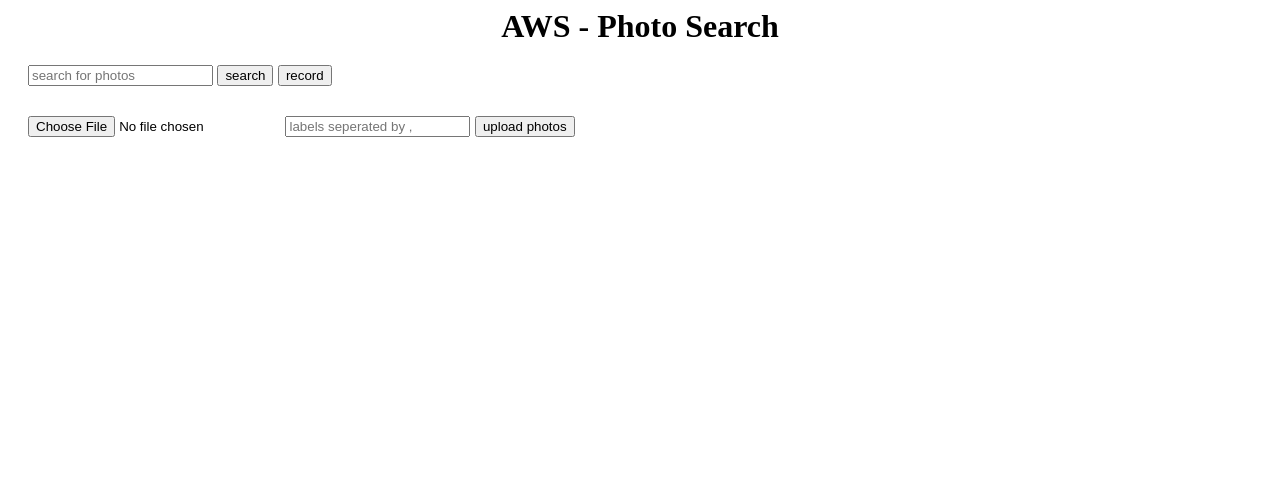
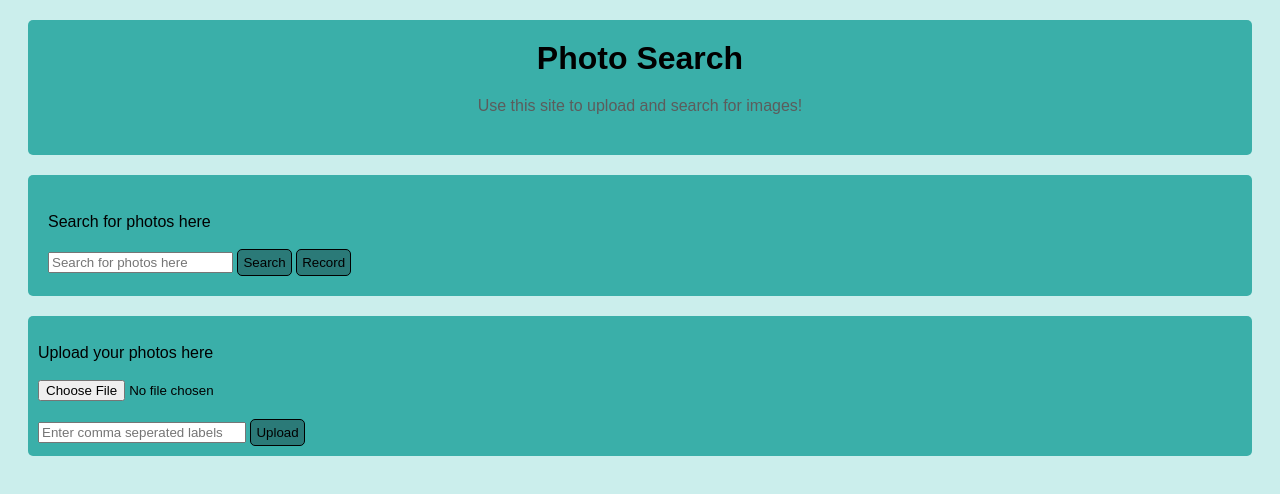
Before and after one commit to sairam-haribabu/AWS-Photo-Rekognition-Frontend, a website: page src/index.html in a window 1280 px wide. Drawn offline with nearby package versions, Linux system fonts and the light colour scheme.

Commit message:
UI Changes

```diff
--- a/src/index.html
+++ b/src/index.html
@@ -2,7 +2,7 @@
 <html>
     <head>
         <title>Photos</title>
-        <link rel="stylesheet" href="stylesheet.css">
+        <link rel="stylesheet" href="styling.css">
 
         <!-- api gateway generated sdk -->
         <script src="./sdk/lib/axios/dist/axios.standalone.js"></script>
@@ -19,23 +19,39 @@
         <script src="./sdk/apigClient.js"></script>
 
         <script src="script.js"></script>
-<script src="http://code.jquery.com/jquery-3.3.1.min.js"></script>
-<script src="https://code.jquery.com/ui/1.12.0/jquery-ui.min.js"></script>
-<link rel="stylesheet" href="http://code.jquery.com/ui/1.12.1/themes/base/jquery-ui.css">
+        <script src="http://code.jquery.com/jquery-3.3.1.min.js"></script>
+        <script src="https://code.jquery.com/ui/1.12.0/jquery-ui.min.js"></script>
+        <link rel="stylesheet" href="http://code.jquery.com/ui/1.12.1/themes/base/jquery-ui.css">
     </head>
-    <body>
-        <div class = "title">AWS - Photo Search</div>
-        <div class="text">
-            <input type="text" id="query" placeholder="search for photos">
-            <button onclick="searchPhotos()">search</button>
-            <button id="record" onclick="record()">record</button>
+    <body class="bgclass">
+        <div class = "title">Photo Search
+            <div class = "subtitle">Use this site to upload and search for images!</div>
         </div>
-        <div class="text">
+
+        <div class="search">
+            <div>
+                <br>
+                Search for photos here
+            </div>
+            <br>
+            <input type="text" id="query" placeholder="Search for photos here">
+            <button onclick="searchPhotos()" class="searchbutton">Search</button>
+            <button id="record" onclick="record()" class="searchbutton">Record</button>
+        </div>
+
+        <div class="results" id="resultsID">
+        </div>
+
+        <div class="upload">
+            <div>
+                <br>
+                Upload your photos here
+            </div>
+            <br>
             <input type="file" id="inputFile" name="img" accept="image/*">
-            <input type="text" id="labels" placeholder="labels seperated by ,">
-            <button onclick="uploadPhoto()">upload photos</button>
-        </div>
-        <div class="text" id="search_result">
+            <br><br>
+            <input type="text" id="labels" placeholder="Enter comma seperated labels" class ="labelbox">
+            <button onclick="uploadPhoto()" class="searchbutton">Upload</button>
         </div>
     </body>
 </html>
--- a/src/script.js
+++ b/src/script.js
@@ -2,41 +2,53 @@
 
 
 function searchPhotos() {
-    // q = $("#query").val();
+    document.getElementById('resultsID').innerHTML="";
     q = document.getElementById('query').value
-    console.log(q);
+    console.log(q)
     sdk.searchGet({'query':q}, {}, {}).then((response) => {
-        console.log(response);
         var images = response.data.body;
-
-        var images = response.data.body;
-
-        var images_div = document.getElementById('search_result');
+        var images_div = document.getElementById('resultsID');
         while (images_div.firstChild){
             images_div.removeChild(images_div.firstChild);
         }
         if(images.length == 0){
-
-            var text = document.createElement('h3');
-            text.textContent = 'No images!!';
-            console.log('here!');
-            document.getElementById('search_result').appendChild(text);
+            var text = document.createElement('h2');
+            text.textContent = 'No Images found';
+            document.getElementById('resultsID').appendChild(text);
         }
         else{
+            var text = document.createElement('h2');
+            text.textContent = 'Here are your results!';
+            document.getElementById('resultsID').appendChild(text);
             for(var image in images){
                 var image_element = document.createElement('img');
                 image_element.src = images[image];
-                image_element.width = '250';
-                image_element.height = '250';
+                image_element.width = '200';
+                image_element.height = '200';
                 image_element.className = 'thumbnail';
-
-                document.getElementById('search_result').appendChild(image_element);
+                document.getElementById('resultsID').appendChild(image_element);
             }
         }
+        document.getElementById('query').value='';
     })
+
     .catch((error) => {
         console.log('an error occurred', error);
     });
+}
+
+function record(){
+    window.SpeechRecognition = window.webkitSpeechRecognition || window.SpeechRecognition;
+    const recognition = new window.SpeechRecognition();
+
+    recognition.onresult = (event) => {
+        const speechToText = event.results[0][0].transcript;
+        document.getElementById('query').value = speechToText;
+        searchPhotos();
+        }
+
+    recognition.stop();
+    recognition.start();
 }
 
 
@@ -57,16 +69,13 @@
 
 
 function uploadPhotos() {
-    var image = document.getElementById('picture').files[0];
-    // var label = $("#label").val()
+    var image = document.getElementById('inputFile').files[0];
     var label=document.getElementById('label').value
     var params = {"item" : image.name, "bucket" : "ccbd-photos-bucket", "x-amz-meta-customLabels": label, "Content-Type": "image/jpeg"};
     var encoded_image = getBase64(image).then(
         data => {
         sdk.uploadBucketItemPut(params, data , {}).then(function(res){
            window.alert("Uploaded " + image.name);
-        //    $("#label").val("")
-        //    $("#picture").val("")
             console.log(res)
         })
         .catch((error) => {
@@ -86,17 +95,16 @@
     xhr.addEventListener("readystatechange", function () {
         if (this.readyState === 4) {
             console.log(this.responseText);
+            console.log(this.status)
         }
     });
     xhr.withCredentials = false;
     let urlcreate="https://lwf6skoai1.execute-api.us-east-1.amazonaws.com/delta/upload/"+bucketname+"/"+data.name;
-    //let urlcreate="https://n4dvgpnjd7.execute-api.us-east-1.amazonaws.com/gamma/upload/"+bucketname+"/"+data.name;
-
     xhr.open("PUT",urlcreate);
     xhr.setRequestHeader("Content-Type", data.type);
     xhr.setRequestHeader("x-amz-meta-customlabel", labels );
     xhr.setRequestHeader("x-api-key", 'ZwEjIsMQNG18h2QXr2H3c3XIOVlwSmaT7jNyYCAA' );
     xhr.send(data);
     console.log("success")
-    window.alert("Uploaded " + data.name);
+    alert("Success uploading")
 }
--- a/src/stylesheet.css
+++ /dev/null
@@ -1,11 +0,0 @@
-.text{
-    padding-bottom: 1em;
-    margin:10px;
-    padding:10px;
-    font-family: sans-serif;
-}
-.title{
-    font-size: xx-large;
-    text-align: center;
-    font-weight: bold;
-}
--- /dev/null
+++ b/src/styling.css
@@ -0,0 +1,53 @@
+.search{
+    padding-bottom: 1em;
+    margin:20px;
+    padding:20px;
+    background-color: #3AAFA9;
+    border-radius: 5px;
+}
+.upload{
+    padding-bottom: 1em;
+    margin:20px;
+    padding:10px;
+    padding-top: 10px;
+    background-color: #3AAFA9;
+    border-radius: 5px;
+
+}
+.title{
+    font-size: xx-large;
+    text-align: center;
+    font-weight: bold;
+    background-color: #3AAFA9;
+    margin:20px;
+    padding:20px;
+    border-radius: 5px;
+}
+.bgclass{
+    background-color: #cbeeec;
+    font-family: sans-serif;
+}
+.subtitle{
+    font-size: medium;
+    margin:20px;
+    font-weight: lighter;
+    color:rgb(92, 92, 92)
+}
+.searchbutton{
+    border: 1px solid;
+    border-radius: 5px;
+    background-color: #2B7A78;
+    padding:5px;
+}
+.labelbox{
+    width:200px;
+}
+.results{
+    margin:20px;
+}
+.thumbnail{
+    padding:20px;
+    border-radius: 20px;
+    background-color: #2B7A78;
+    margin:10px;
+}
```
